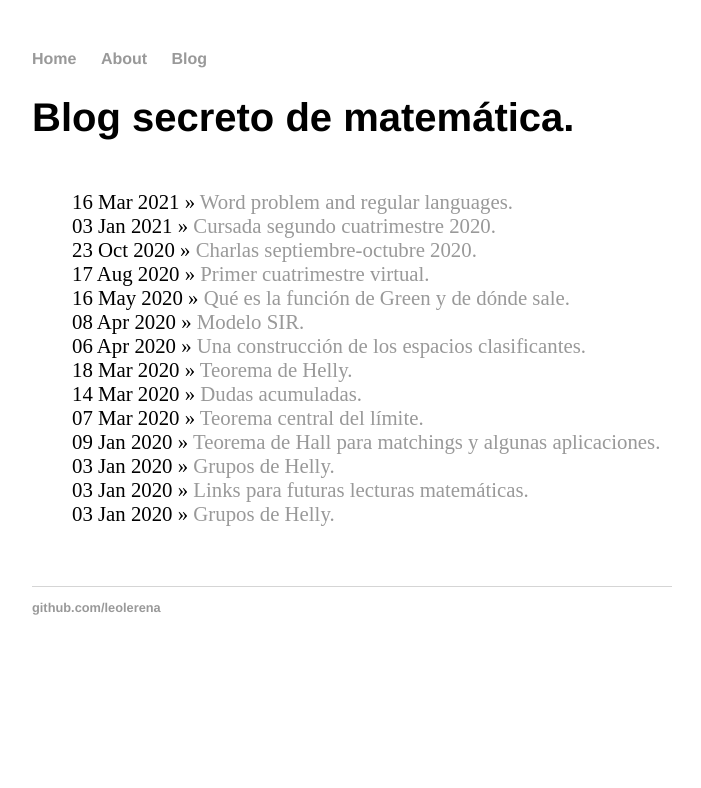
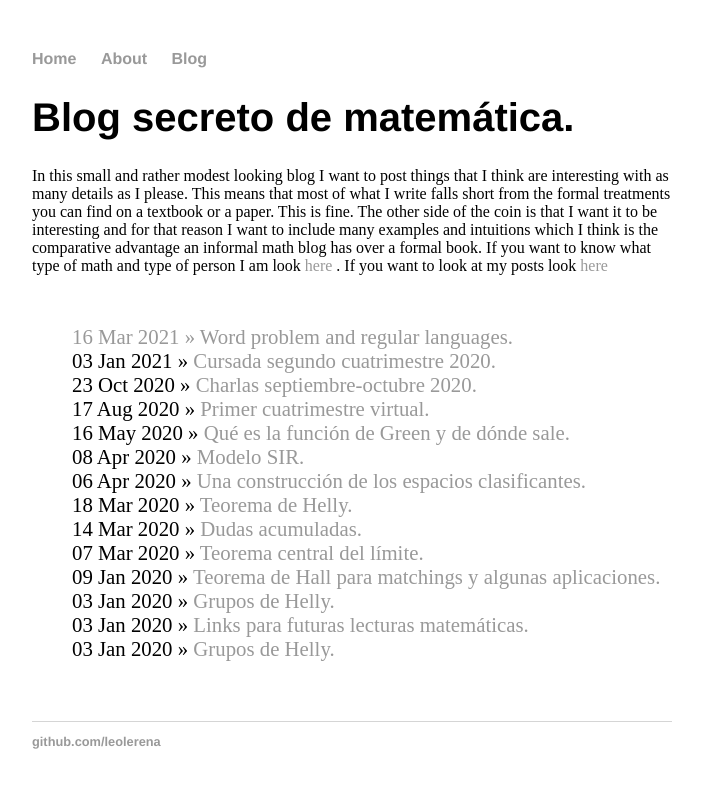
Before and after one commit to leolerena/leolerena.github.io, a Jekyll site: the page built from blog/index.html, in a window 1280 px wide. Shown: the top 788 px of the page, without its empty margins (288-989 px from the left). Built offline with Jekyll 4.4.1, drawn with Linux system fonts in a browser that asks for light colours.

Commit message:
Update index.html

```diff
--- a/blog/index.html
+++ b/blog/index.html
@@ -3,6 +3,9 @@
 title: Blog secreto de matemática.
 ---
 	<h1>{{ page.title }}</h1>
+	 In this small and rather modest looking blog I want to post things that I think are interesting with as many details as I please. This means that most of what I write falls short from the formal treatments you can find on a textbook or a paper. This is fine. The other side of the coin is that I want it to be interesting and for that reason I want to include many examples and intuitions which I think is the comparative advantage an informal math blog has over a formal book.
+	If you want to know what type of math and type of person I am look <a href="/about"> here  </a>. If you want to look at my posts look <a href="/blog"> here
+
 	<ul class="posts">
 
 	  {% for post in site.posts %}
```
